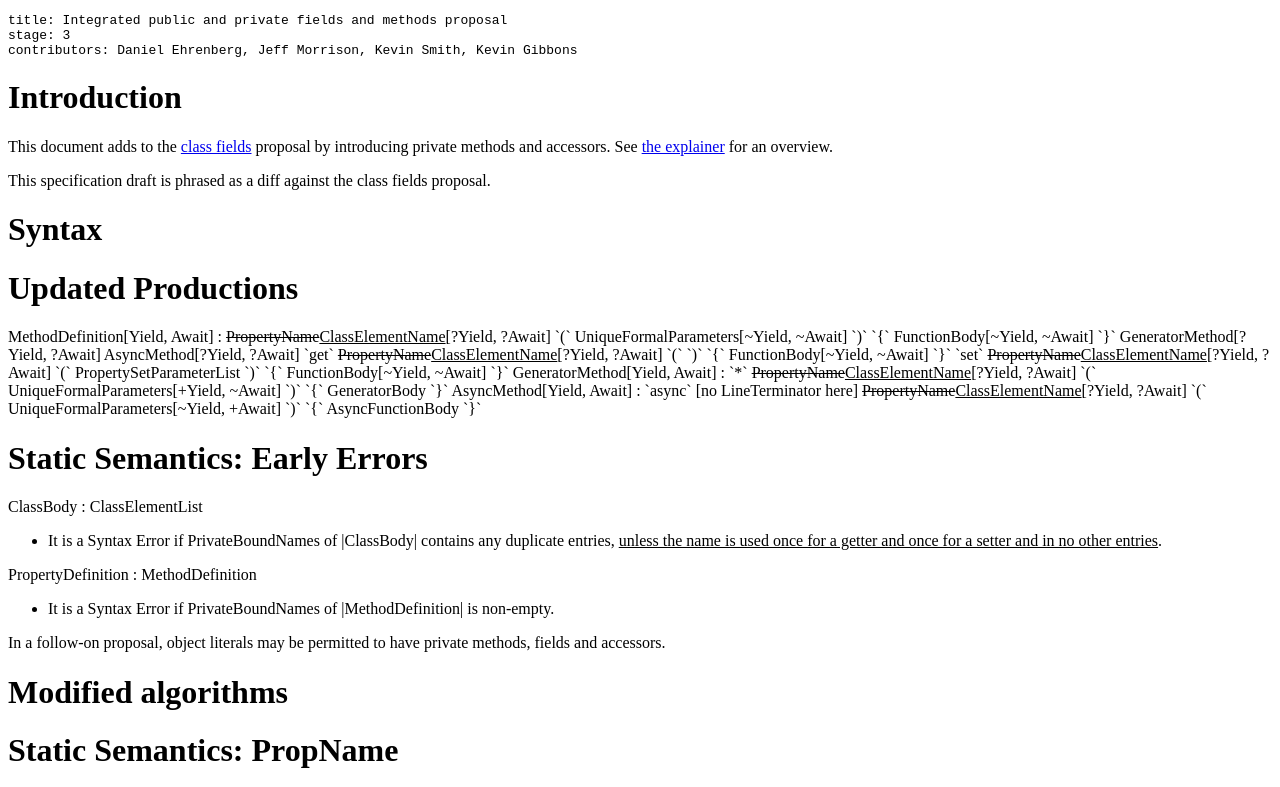
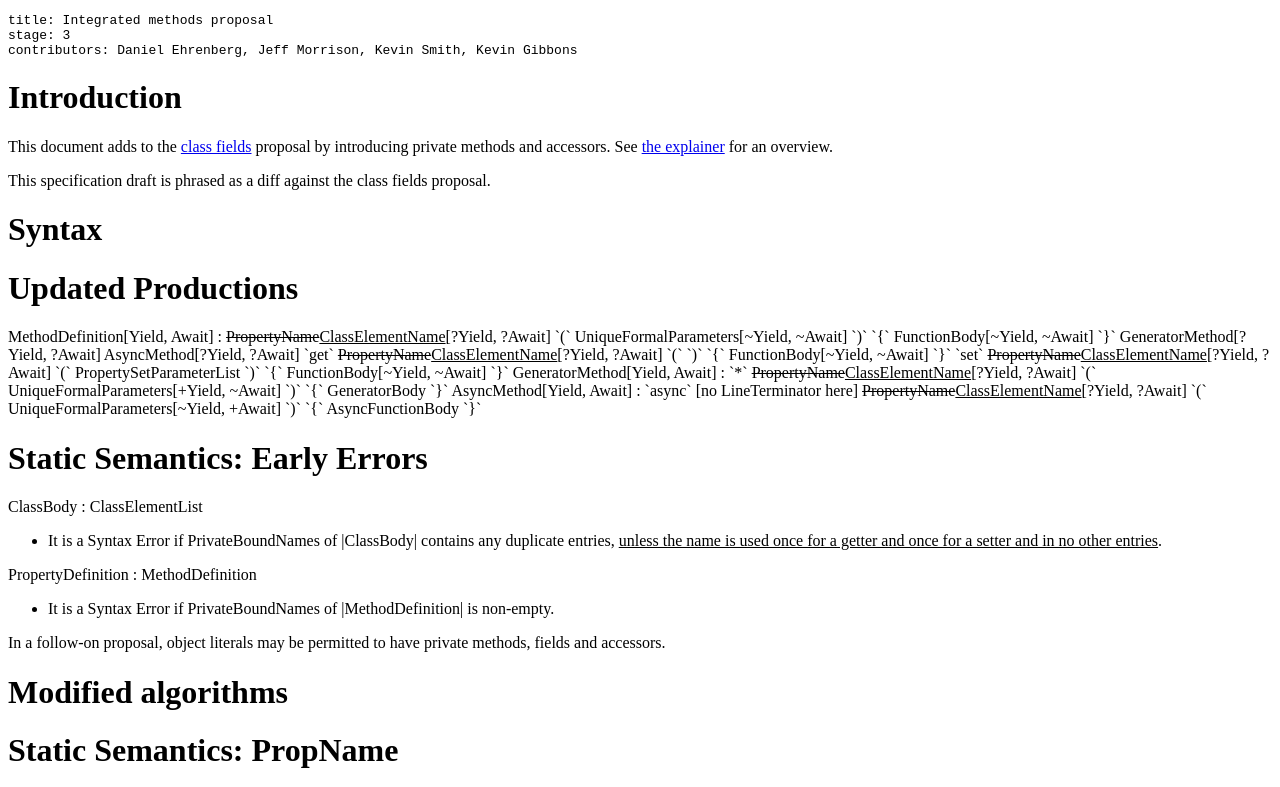
Before and after one commit to tc39/proposal-private-methods, a plain HTML site: page spec.html in a window 1280 px wide. Shown: the top 787 px of the page. Drawn offline with Linux system fonts and the light colour scheme.

Commit message:
Editorial: Fix title

```diff
--- a/spec.html
+++ b/spec.html
@@ -1,7 +1,7 @@
 <!doctype html>
 <meta charset="utf8">
 <pre class=metadata>
-title: Integrated public and private fields and methods proposal
+title: Integrated methods proposal
 stage: 3
 contributors: Daniel Ehrenberg, Jeff Morrison, Kevin Smith, Kevin Gibbons
 </pre>
```
